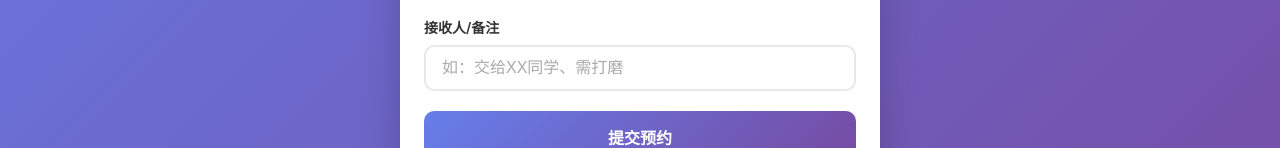
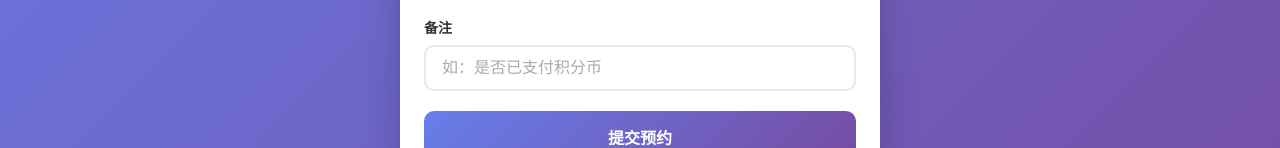
Before and after one commit to ygbx007/3d-print-form, a plain HTML site: page index.html in a window 1280 px wide. Shown: the part 584-732 px from the top of the page. Drawn offline with Linux system fonts and the light colour scheme.

Commit message:
Update index.html

```diff
--- a/index.html
+++ b/index.html
@@ -143,8 +143,8 @@
                     <input type="text" id="maker" name="maker" placeholder="如：刘师匠、丹雅绘">
                 </div>
                 <div class="form-group">
-                    <label>接收人/备注</label>
-                    <input type="text" id="note" name="note" placeholder="如：交给XX同学、需打磨">
+                    <label>备注</label>
+                    <input type="text" id="note" name="note" placeholder="如：是否已支付积分币">
                 </div>
                 <button type="submit" class="submit-btn" id="submitBtn">提交预约</button>
                 <div class="loading" id="loading">
```
